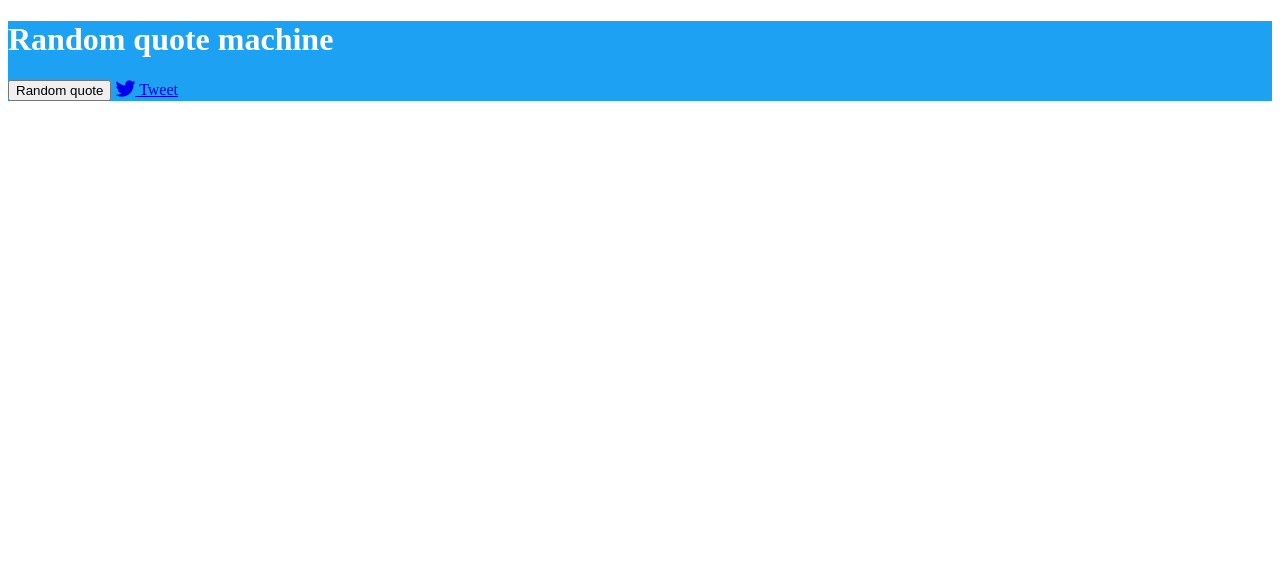
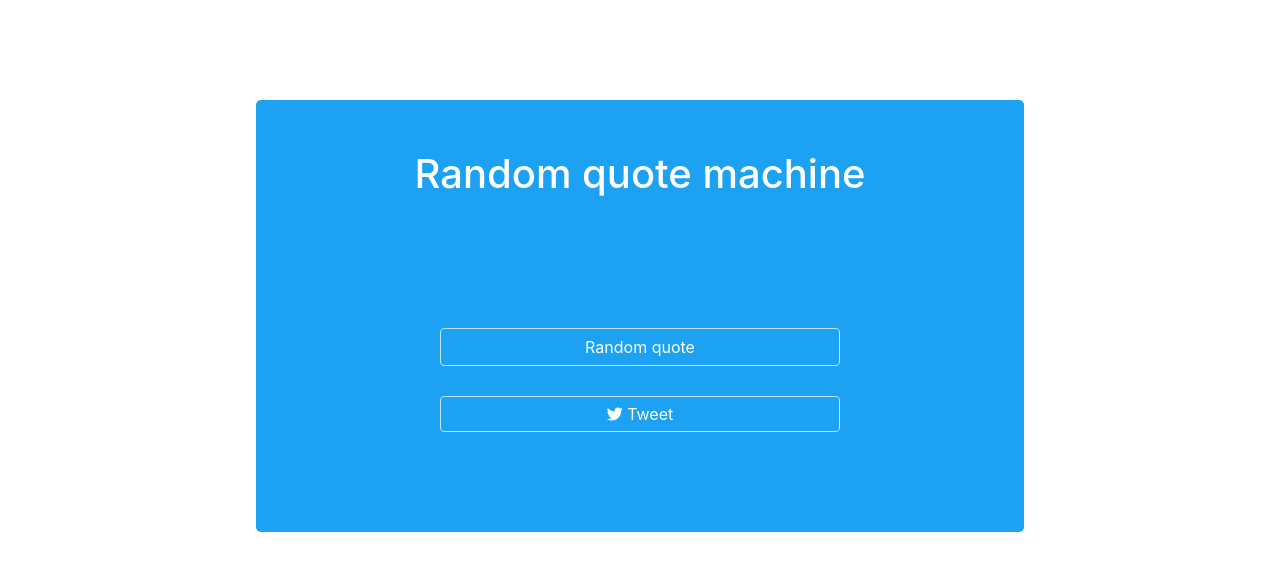
Before and after one commit to Karola94/random-quotation, a website: page index.html in a window 1280 px wide. Drawn offline with nearby package versions, Linux system fonts and the light colour scheme; no server answers.

Commit message:
Change style.scss

```diff
--- a/index.html
+++ b/index.html
@@ -7,6 +7,7 @@
      <meta name="author" content="Karolina Kuchta">
      <meta http-equiv="X-Ua-Compatible" content="IE=edge">
      <script src="https://kit.fontawesome.com/aafd3eee24.js"></script>
+     <link rel="stylesheet" href="https://stackpath.bootstrapcdn.com/bootstrap/4.3.1/css/bootstrap.min.css" integrity="sha384-ggOyR0iXCbMQv3Xipma34MD+dH/1fQ784/j6cY/iJTQUOhcWr7x9JvoRxT2MZw1T" crossorigin="anonymous">
      <link rel="stylesheet" href="css/style.css">
 </head>
 <body>
@@ -16,17 +17,19 @@
             <h1>Random quote machine</h1>
         </header>
         <div class="box">
-            <h2 class="quote"></h2>
-            <h3 class="author"></h3>
+            <h4 class="quote"></h2>
+            <h5 class="author"></h3>
         </div>
-        <div>
-            <button class="trigger"> Random quote </button>
-            <a href="#" target="_blank" class="tweet"><i class="fa fa-lg fa-twitter"></i> Tweet</a>
+        <div class="buttons">
+            <button class="trigger btn btn-primary"> Random quote </button>
+            <a href="#" target="_blank" class="tweet"><i class="fab fa-twitter"></i> Tweet</a>
         </div>
     </main>
 
 
-
+    <script src="https://code.jquery.com/jquery-3.3.1.slim.min.js" integrity="sha384-q8i/X+965DzO0rT7abK41JStQIAqVgRVzpbzo5smXKp4YfRvH+8abtTE1Pi6jizo" crossorigin="anonymous"></script>
+<script src="https://cdnjs.cloudflare.com/ajax/libs/popper.js/1.14.7/umd/popper.min.js" integrity="sha384-UO2eT0CpHqdSJQ6hJty5KVphtPhzWj9WO1clHTMGa3JDZwrnQq4sF86dIHNDz0W1" crossorigin="anonymous"></script>
+<script src="https://stackpath.bootstrapcdn.com/bootstrap/4.3.1/js/bootstrap.min.js" integrity="sha384-JjSmVgyd0p3pXB1rRibZUAYoIIy6OrQ6VrjIEaFf/nJGzIxFDsf4x0xIM+B07jRM" crossorigin="anonymous"></script>
     <script src="js/script.js"></script>
 </body>
 
--- a/sass/style.scss
+++ b/sass/style.scss
@@ -1,6 +1,43 @@
 main {
+    text-align: center;
     width: 60%;
-    margin: 0 auto;
+    margin: 100px auto;
     background-color: #1da1f2;
     color: white;
+    padding: 50px 20px 100px 20px;
+    border-radius: 5px;
+
+    .box {
+        margin: 100px 0;
+        color: #def2ff;
+
+        h5 {
+            margin: 40px 0;
+        }
+    }
+    .buttons {
+        display: flex;
+        flex-direction: column;
+
+        button {
+            width: 400px;
+            margin: 30px 0;
+            align-self: center;
+            border-color: #bde5ff;
+            background: transparent;
+        }
+        a {
+            color: white;
+            text-decoration: none;
+            border: 1px solid #bde5ff;
+            border-radius: 0.25rem;
+            padding: 5px 10px;
+            width: 400px;
+            align-self: center;
+
+            &:hover {
+                background: #007bff;
+            }
+        }
+    }
 }
```
Also changed, not shown: css/style.css, 1 other file.
